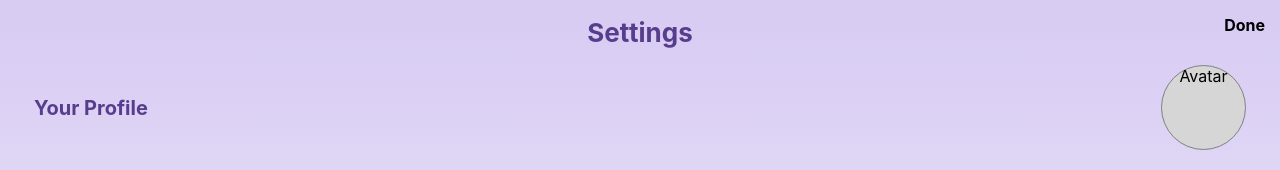
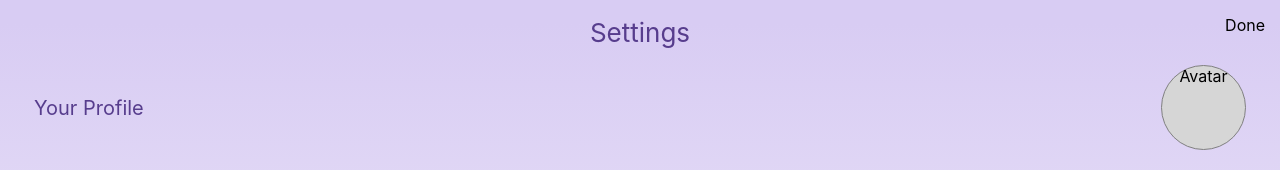
Before and after one commit to Glow-Carrots-App/glow-web, a Next.js app: page /settings in a window 1280 px wide. Shown: the top 170 px of the page. Built offline with nearby package versions, Linux system fonts and the light colour scheme; no server answers.

Commit message:
heading font weight update

```diff
--- a/components/Heading1/styles.module.css
+++ b/components/Heading1/styles.module.css
@@ -2,4 +2,5 @@
   color: #573d8d;
   font-size: 26px;
   margin-top: 0;
+  font-weight: 400;
 }
--- a/components/Heading2/styles.module.css
+++ b/components/Heading2/styles.module.css
@@ -1,4 +1,5 @@
 .heading2 {
   color: #573d8d;
   font-size: 20px;
+  font-weight: 400;
 }
--- a/pages/settings/styles.module.css
+++ b/pages/settings/styles.module.css
@@ -11,7 +11,6 @@
 }
 
 .doneLink {
-  font-weight: bolder;
   position: absolute;
   inset: 15px 15px auto auto;
 }
```
